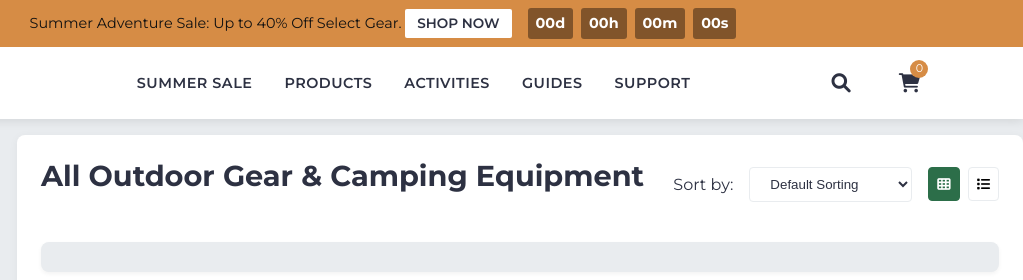
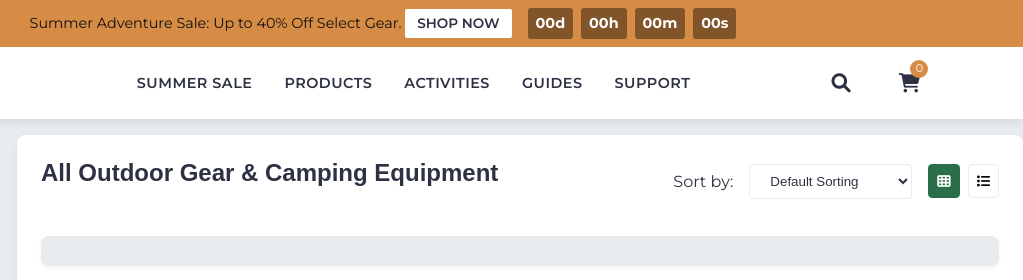
Before and after one commit to Chenlongx/-outdoor-website, a website: page products/index.html in a window 1280 px wide. Shown: the top 280 px of the page, 257-1280 px from the left. Drawn offline with Linux system fonts and the light colour scheme; no server answers.

Commit message:
优化产品页面

```diff
--- a/css/product-styles.css
+++ b/css/product-styles.css
@@ -43,6 +43,7 @@
     font-weight: 500;
     color: var(--dark-color);
     border-left: 3px solid transparent;
+    font-family: Arial, sans-serif;
 }
 
 .category-item:hover {
@@ -72,8 +73,9 @@
 }
 
 .products-header h1 {
-    font-size: 1.8rem;
+    font-size: 1.5rem;
     color: var(--dark-color);
+    font-family: Amazon Ember, Arial, sans-serif;
 }
 
 .products-filters {
```
